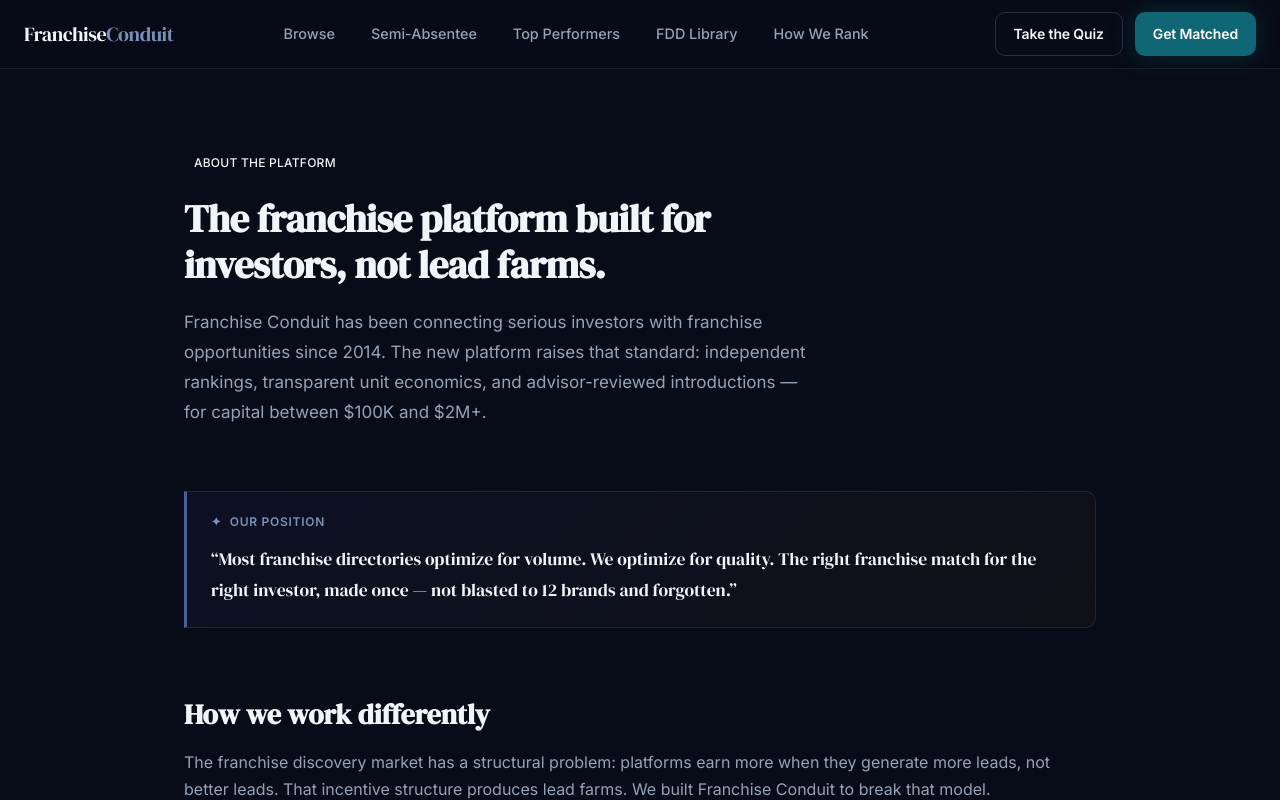
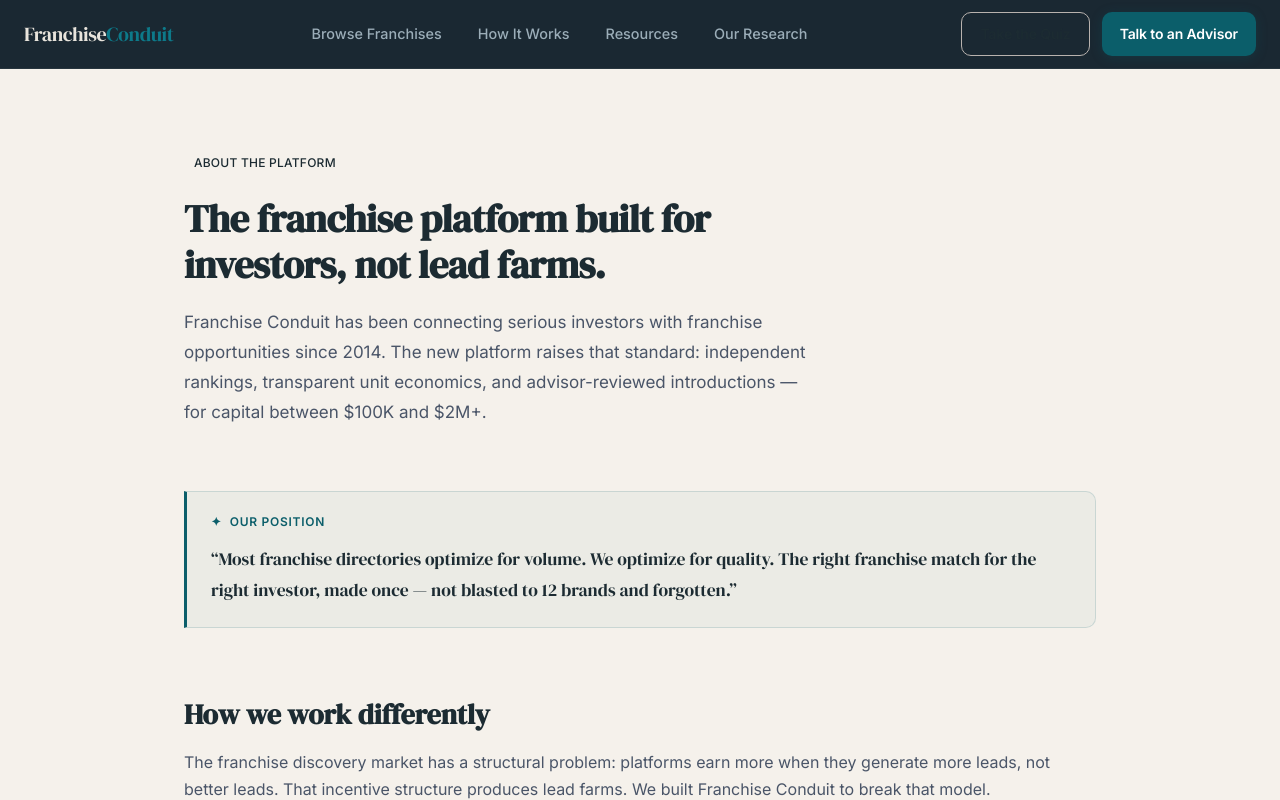
Before and after one commit to Franscale1922/franchise-conduit, a Next.js app: page /about in a window 1280 px wide. Shown: the top 800 px of the page. Built offline with nearby package versions, Linux system fonts and the light colour scheme.

Commit message:
stage-2: complete — palette tokens updated, types aligned, nav/fonts/brand JSONs updated, build passing (59/59 pages)

```diff
--- a/app/globals.css
+++ b/app/globals.css
@@ -1,48 +1,75 @@
-@import url('https://fonts.googleapis.com/css2?family=Inter:wght@300;400;500;600;700&family=DM+Serif+Display:ital@0;1&display=swap');
+/* Fonts loaded via next/font/google in app/layout.tsx — Inter + DM Serif Display */
 
 /* ============================================================
-   DESIGN TOKENS
+   DESIGN TOKENS — GROUNDED MODERN PALETTE
+   Locked April 2026. Do not modify without updating PLATFORM_BRIEF.md Section 7.
+   Audience: 70%+ male, professional-services, trust-authority focused.
    ============================================================ */
 :root {
-  /* Color Palette */
-  --color-bg:          #080C18;
-  --color-surface:     #0F1525;
-  --color-surface-2:   #161D33;
-  --color-surface-3:   #1E2640;
-  --color-border:      rgba(255, 255, 255, 0.08);
-  --color-border-2:    rgba(255, 255, 255, 0.14);
+  /* ── Surfaces ───────────────────────────────────────────── */
+  --color-bg:          #F5F1EB;   /* warm parchment — editorial base */
+  --color-surface:     #EDE9E1;   /* card surfaces, panels */
+  --color-surface-2:   #E4E0D7;   /* nested surfaces, form backgrounds */
+  --color-surface-3:   #DAD5CB;   /* deep nested, hover states on surface-2 */
+  --color-nav-bg:      #1A2832;   /* dark slate-charcoal nav — authority contrast */
 
-  /* Brand Colors */
-  /* Primary action — institutional teal (replaces SaaS indigo as primary per 5-source research) */
-  --color-primary:       #0F6674;  /* institutional deep teal — Ramp/Carta direction */
-  --color-primary-light: #168899;  /* hover state */
-  --color-primary-dim:   rgba(15, 102, 116, 0.15);
+  /* ── Borders ────────────────────────────────────────────── */
+  --color-border:       #D4CECC;  /* card borders, dividers, form inputs */
+  --color-border-2:     #B8B2AE;  /* active borders, focus rings, strong dividers */
 
-  /* Indigo demoted to secondary/chart accent only — no longer drives CTAs or primary UI */
-  --color-indigo:      #4B5D9A;  /* muted slate-indigo — secondary/chart use only */
-  --color-indigo-light:#7B90B8;  /* muted for inactive states */
-  --color-indigo-dim:  rgba(75, 93, 154, 0.12);
-  --color-gold:        #C8A96E;  /* champagne-bronze — premium, not broker */
-  --color-gold-mid:    #D4B87A;
-  --color-gold-dim:    rgba(200, 169, 110, 0.14);
-  --color-teal:        #0D9488;  /* data/trust accent */
-  --color-teal-light:  #14B8A6;
-  --color-teal-dim:    rgba(13, 148, 136, 0.12);
-  --color-emerald:     #10B981;
-  --color-emerald-dim: rgba(16, 185, 129, 0.12);
-  --color-rose:        #F43F5E;
+  /* ── Primary brand — Deep Teal ──────────────────────────── */
+  /* Used for: Browse, Compare, How It Works, Talk to an Advisor */
+  --color-primary:       #0B5E6A;
+  --color-primary-hover: #0D7A8A;
+  --color-primary-dark:  #084A54;
+  --color-primary-dim:   rgba(11, 94, 106, 0.10);
+  /* Legacy aliases — kept for component compatibility, map to new values */
+  --color-primary-light: #0D7A8A;
 
-  /* Text */
-  --color-text-primary:   #F1F5F9;
-  --color-text-secondary: #94A3B8;
-  --color-text-muted:     #64748B;
-  --color-text-accent:    var(--color-indigo-light);
+  /* ── CTA Accent — Copper/Amber ──────────────────────────── */
+  /* STRICT RULE: Use ONLY for the single highest-intent action per screen.
+     One copper CTA per page view. Never two. */
+  --color-cta:          #B5713A;
+  --color-cta-hover:    #C97F46;
+  --color-cta-dim:      rgba(181, 113, 58, 0.12);
+  /* Legacy alias — previous btn-gold mapped to this */
+  --color-gold:         #B5713A;
+  --color-gold-mid:     #C97F46;
+  --color-gold-dim:     rgba(181, 113, 58, 0.12);
 
-  /* Typography */
-  --font-sans: 'Inter', system-ui, -apple-system, sans-serif;
-  --font-serif: 'DM Serif Display', Georgia, serif;
+  /* ── Secondary Accent — Muted Bronze/Olive ──────────────── */
+  --color-accent:       #7A6E5A;  /* bronze — badges, icons, supporting elements */
+  --color-olive:        #5C6B4A;  /* olive-sage — positive indicators, growth signals */
+  --color-emerald:      #2D6A4F;  /* deeper green — positive data points */
+  --color-emerald-dim:  rgba(45, 106, 79, 0.12);
+  --color-rose:         #9B3A3A;  /* desaturated rose — error states only */
 
-  /* Spacing (8px grid) */
+  /* ── Secondary accent preserved for chart/data use ──────── */
+  --color-teal:         #0D9488;
+  --color-teal-light:   #0B5E6A;
+  --color-teal-dim:     rgba(11, 94, 106, 0.10);
+  /* Indigo — retired from UI, kept for chart compatibility only */
+  --color-indigo:       #4B5D9A;
+  --color-indigo-light: #6B7FC0;
+  --color-indigo-dim:   rgba(75, 93, 154, 0.10);
+
+  /* ── Text ───────────────────────────────────────────────── */
+  --color-text-primary:   #1C2B32;  /* near-black with slate undertone */
+  --color-text-secondary: #4A5568;  /* body copy, secondary information */
+  --color-text-muted:     #718096;  /* labels, timestamps, captions */
+  --color-text-accent:    #0B5E6A;  /* teal accent text */
+  /* Nav-specific text (on dark nav bg) */
+  --color-nav-text:       #E8E4DC;
+  --color-nav-text-muted: #9BADB8;
+
+  /* ── Score ring ─────────────────────────────────────────── */
+  --color-score-ring:   #7B95A8;  /* Navigator Score — monochrome slate */
+
+  /* ── Typography ─────────────────────────────────────────── */
+  --font-sans: var(--font-inter, 'Inter', system-ui, -apple-system, sans-serif);
+  --font-serif: var(--font-serif, 'DM Serif Display', Georgia, serif);
+
+  /* ── Spacing (8px grid) ─────────────────────────────────── */
   --space-1:  4px;
   --space-2:  8px;
   --space-3:  12px;
@@ -56,26 +83,26 @@
   --space-20: 80px;
   --space-24: 96px;
 
-  /* Border Radius */
+  /* ── Border Radius ──────────────────────────────────────── */
   --radius-sm:  6px;
   --radius-md:  10px;
   --radius-lg:  16px;
   --radius-xl:  24px;
   --radius-full: 9999px;
 
-  /* Shadows */
-  --shadow-sm:  0 1px 3px rgba(0,0,0,0.4);
-  --shadow-md:  0 4px 16px rgba(0,0,0,0.5);
-  --shadow-lg:  0 8px 40px rgba(0,0,0,0.6);
-  --shadow-glow: 0 0 40px rgba(15, 102, 116, 0.2);  /* now references primary teal */
-  --shadow-gold-glow: 0 0 30px rgba(200, 169, 110, 0.18);
+  /* ── Shadows (lighter for light-mode) ───────────────────── */
+  --shadow-sm:  0 1px 3px rgba(28, 43, 50, 0.08);
+  --shadow-md:  0 4px 16px rgba(28, 43, 50, 0.12);
+  --shadow-lg:  0 8px 40px rgba(28, 43, 50, 0.16);
+  --shadow-glow: 0 0 40px rgba(11, 94, 106, 0.15);
+  --shadow-gold-glow: 0 0 30px rgba(181, 113, 58, 0.15);
 
-  /* Transitions */
+  /* ── Transitions ────────────────────────────────────────── */
   --transition-fast: 150ms ease;
   --transition-base: 250ms ease;
   --transition-slow: 400ms ease;
 
-  /* Layout */
+  /* ── Layout ─────────────────────────────────────────────── */
   --container-max: 1280px;
   --container-md:  960px;
   --container-sm:  720px;
@@ -217,7 +244,7 @@
 }
 
 .card-glass {
-  background: rgba(15, 21, 37, 0.7);
+  background: rgba(237, 233, 225, 0.80);
   backdrop-filter: blur(20px);
   -webkit-backdrop-filter: blur(20px);
   border: 1px solid var(--color-border);
@@ -252,34 +279,46 @@
 .btn-primary {
   background: var(--color-primary);
   color: #fff;
-  box-shadow: 0 0 24px rgba(15, 102, 116, 0.35);
+  box-shadow: 0 2px 12px rgba(11, 94, 106, 0.25);
 }
 .btn-primary:hover {
-  background: var(--color-primary-light);
-  box-shadow: 0 0 36px rgba(15, 102, 116, 0.5);
+  background: var(--color-primary-hover);
+  box-shadow: 0 4px 20px rgba(11, 94, 106, 0.35);
   transform: translateY(-1px);
 }
 
 .btn-gold {
-  background: var(--color-gold);
-  color: #0B0F1A;
-  box-shadow: 0 0 24px rgba(200, 169, 110, 0.35);
+  background: var(--color-cta);
+  color: #fff;
+  box-shadow: 0 2px 12px rgba(181, 113, 58, 0.25);
 }
 .btn-gold:hover {
-  background: var(--color-gold-mid);
-  box-shadow: 0 0 36px rgba(200, 169, 110, 0.5);
+  background: var(--color-cta-hover);
+  box-shadow: 0 4px 20px rgba(181, 113, 58, 0.35);
+  transform: translateY(-1px);
+}
+
+/* CTA alias — use .btn-cta for the copper conversion action */
+.btn-cta {
+  background: var(--color-cta);
+  color: #fff;
+  box-shadow: 0 2px 12px rgba(181, 113, 58, 0.25);
+}
+.btn-cta:hover {
+  background: var(--color-cta-hover);
+  box-shadow: 0 4px 20px rgba(181, 113, 58, 0.35);
   transform: translateY(-1px);
 }
 
 .btn-outline {
   background: transparent;
   color: var(--color-text-primary);
-  border: 1px solid var(--color-border-2);
+  border: 1.5px solid var(--color-border-2);
 }
 .btn-outline:hover {
-  background: var(--color-surface-2);
-  border-color: var(--color-indigo);
-  color: var(--color-indigo-light);
+  background: var(--color-surface);
+  border-color: var(--color-primary);
+  color: var(--color-primary);
 }
 
 .btn-ghost {
@@ -289,7 +328,7 @@
 }
 .btn-ghost:hover {
   color: var(--color-text-primary);
-  background: var(--color-surface-2);
+  background: var(--color-surface);
 }
 
 .btn-sm {
@@ -382,8 +421,8 @@
 .form-input:focus,
 .form-select:focus,
 .form-textarea:focus {
-  border-color: var(--color-indigo);
-  box-shadow: 0 0 0 3px rgba(99, 102, 241, 0.15);
+  border-color: var(--color-primary);
+  box-shadow: 0 0 0 3px rgba(11, 94, 106, 0.12);
 }
 
 .form-select {
@@ -415,7 +454,7 @@
 }
 
 .radio-card:hover {
-  border-color: var(--color-indigo);
+  border-color: var(--color-primary);
   background: var(--color-surface-3);
 }
 
@@ -426,8 +465,8 @@
 }
 
 .radio-card.selected {
-  border-color: var(--color-indigo);
-  background: var(--color-indigo-dim);
+  border-color: var(--color-primary);
+  background: var(--color-primary-dim);
 }
 
 /* ============================================================
@@ -437,10 +476,10 @@
   position: sticky;
   top: 0;
   z-index: 100;
-  background: rgba(8, 12, 24, 0.85);
+  background: var(--color-nav-bg);
   backdrop-filter: blur(24px);
   -webkit-backdrop-filter: blur(24px);
-  border-bottom: 1px solid var(--color-border);
+  border-bottom: 1px solid rgba(255, 255, 255, 0.06);
 }
 
 .nav-inner {
@@ -456,12 +495,12 @@
 .nav-logo {
   font-family: var(--font-serif);
   font-size: 1.25rem;
-  color: var(--color-text-primary);
+  color: var(--color-nav-text);
   letter-spacing: -0.02em;
 }
 
 .nav-logo span {
-  color: var(--color-indigo-light);
+  color: var(--color-primary-hover);
 }
 
 .nav-links {
@@ -475,13 +514,13 @@
   border-radius: var(--radius-sm);
   font-size: 0.9rem;
   font-weight: 500;
-  color: var(--color-text-secondary);
+  color: var(--color-nav-text-muted);
   transition: color var(--transition-fast), background var(--transition-fast);
 }
 
 .nav-link:hover {
-  color: var(--color-text-primary);
-  background: var(--color-surface-2);
+  color: var(--color-nav-text);
+  background: rgba(255, 255, 255, 0.06);
 }
 
 .nav-cta {
@@ -494,7 +533,7 @@
 .hero-glow {
   position: absolute;
   inset: 0;
-  background: radial-gradient(ellipse 70% 55% at 40% 0%, rgba(79, 110, 247, 0.14) 0%, transparent 70%);
+  background: radial-gradient(ellipse 60% 50% at 50% 0%, rgba(11, 94, 106, 0.06) 0%, transparent 70%);
   pointer-events: none;
 }
 
@@ -502,8 +541,8 @@
   position: absolute;
   inset: 0;
   background-image:
-    linear-gradient(rgba(255,255,255,0.02) 1px, transparent 1px),
-    linear-gradient(90deg, rgba(255,255,255,0.02) 1px, transparent 1px);
+    linear-gradient(rgba(28, 43, 50, 0.04) 1px, transparent 1px),
+    linear-gradient(90deg, rgba(28, 43, 50, 0.04) 1px, transparent 1px);
   background-size: 48px 48px;
   pointer-events: none;
 }
@@ -579,9 +618,9 @@
 }
 
 .franchise-card:hover {
-  border-color: rgba(15, 102, 116, 0.4);
+  border-color: rgba(11, 94, 106, 0.35);
   transform: translateY(-3px);
-  box-shadow: 0 8px 32px rgba(0,0,0,0.4), 0 0 0 1px rgba(15, 102, 116, 0.15);
+  box-shadow: var(--shadow-md), 0 0 0 1px rgba(11, 94, 106, 0.12);
 }
 
 /* Hover-reveal insight overlay — keeps card clean at rest */
@@ -590,7 +629,7 @@
   bottom: 0;
   left: 0;
   right: 0;
-  background: linear-gradient(to top, rgba(8, 12, 24, 0.97) 0%, rgba(8, 12, 24, 0.92) 60%, transparent 100%);
+  background: linear-gradient(to top, rgba(237, 233, 225, 0.97) 0%, rgba(237, 233, 225, 0.92) 60%, transparent 100%);
   padding: var(--space-8) var(--space-5) var(--space-16);
   opacity: 0;
   transform: translateY(6px);
@@ -829,7 +868,7 @@
 }
 
 .trust-item svg, .trust-item span.icon {
-  color: var(--color-indigo-light);
+  color: var(--color-primary);
   font-size: 1rem;
 }
 
@@ -853,9 +892,9 @@
 }
 
 .collection-pill:hover {
-  border-color: var(--color-indigo);
-  color: var(--color-indigo-light);
-  background: var(--color-indigo-dim);
+  border-color: var(--color-primary);
+  color: var(--color-primary);
+  background: var(--color-primary-dim);
 }
 
 /* ============================================================
@@ -876,7 +915,7 @@
 
 .quiz-progress-fill {
   height: 100%;
-  background: linear-gradient(90deg, var(--color-indigo), var(--color-indigo-light));
+  background: linear-gradient(90deg, var(--color-primary), var(--color-primary-hover));
   border-radius: var(--radius-full);
   transition: width var(--transition-slow);
 }
@@ -910,14 +949,14 @@
 }
 
 .tier-card:hover {
-  border-color: var(--color-indigo);
-  background: var(--color-indigo-dim);
+  border-color: var(--color-primary);
+  background: var(--color-primary-dim);
 }
 
 .tier-card.selected {
-  border-color: var(--color-indigo);
-  background: var(--color-indigo-dim);
-  box-shadow: 0 0 0 1px var(--color-indigo);
+  border-color: var(--color-primary);
+  background: var(--color-primary-dim);
+  box-shadow: 0 0 0 1px var(--color-primary);
 }
 
 .tier-amount {
@@ -987,14 +1026,14 @@
   width: 44px;
   height: 44px;
   border-radius: var(--radius-full);
-  background: var(--color-indigo-dim);
-  border: 1px solid rgba(79, 110, 247, 0.25);
+  background: var(--color-primary-dim);
+  border: 1px solid rgba(11, 94, 106, 0.20);
   display: flex;
   align-items: center;
   justify-content: center;
   font-weight: 700;
   font-size: 1rem;
-  color: var(--color-indigo-light);
+  color: var(--color-primary);
   flex-shrink: 0;
 }
 
@@ -1055,7 +1094,7 @@
 .modal-overlay {
   position: fixed;
   inset: 0;
-  background: rgba(8, 12, 24, 0.8);
+  background: rgba(28, 43, 50, 0.55);
   backdrop-filter: blur(4px);
   -webkit-backdrop-filter: blur(4px);
   z-index: 200;
@@ -1067,13 +1106,13 @@
 }
 
 .modal-drawer {
-  background: var(--color-surface);
+  background: var(--color-bg);
   border: 1px solid var(--color-border-2);
   border-radius: var(--radius-xl);
   padding: var(--space-8);
   max-width: 480px;
   width: 100%;
-  box-shadow: 0 24px 64px rgba(0,0,0,0.7);
+  box-shadow: var(--shadow-lg);
   animation: slideUp 0.3s ease;
 }
 
@@ -1093,8 +1132,8 @@
 }
 
 .modal-step-dot.active {
-  background: var(--color-indigo);
-  box-shadow: 0 0 8px rgba(79, 110, 247, 0.5);
+  background: var(--color-primary);
+  box-shadow: 0 0 8px rgba(11, 94, 106, 0.35);
 }
 
 /* ============================================================
@@ -1110,9 +1149,9 @@
 }
 
 .insight-block {
-  background: linear-gradient(135deg, rgba(99, 102, 241, 0.05), rgba(245, 158, 11, 0.03));
-  border: 1px solid rgba(99, 102, 241, 0.2);
-  border-left: 3px solid var(--color-indigo);
+  background: rgba(11, 94, 106, 0.04);
+  border: 1px solid rgba(11, 94, 106, 0.15);
+  border-left: 3px solid var(--color-primary);
   border-radius: 0 var(--radius-md) var(--radius-md) 0;
   padding: var(--space-5) var(--space-6);
 }
@@ -1122,7 +1161,7 @@
   font-weight: 600;
   text-transform: uppercase;
   letter-spacing: 0.06em;
-  color: var(--color-indigo-light);
+  color: var(--color-primary);
   margin-bottom: var(--space-3);
   display: flex;
   align-items: center;
@@ -1289,17 +1328,17 @@
    HUB PAGE LINK UTILITIES
    ============================================================ */
 .seo-link:hover {
-  color: var(--color-primary-light);
+  color: var(--color-primary);
 }
 
 .tier-link:hover {
   border-color: var(--color-primary);
-  color: var(--color-primary-light);
-  background: rgba(15, 102, 116, 0.08);
+  color: var(--color-primary);
+  background: var(--color-primary-dim);
 }
 
 .industry-link:hover {
   border-color: var(--color-primary);
-  color: var(--color-primary-light);
-  background: rgba(15, 102, 116, 0.08);
+  color: var(--color-primary);
+  background: var(--color-primary-dim);
 }
--- a/app/layout.tsx
+++ b/app/layout.tsx
@@ -1,28 +1,41 @@
 import type { Metadata } from 'next'
+import { Inter, DM_Serif_Display } from 'next/font/google'
 import './globals.css'
+
+const inter = Inter({
+  subsets: ['latin'],
+  variable: '--font-inter',
+  display: 'swap',
+})
+
+const dmSerif = DM_Serif_Display({
+  subsets: ['latin'],
+  weight: ['400'],
+  style: ['normal', 'italic'],
+  variable: '--font-serif',
+  display: 'swap',
+})
 
 export const metadata: Metadata = {
   title: {
-    default: 'Franchise Conduit — Advisor-Matched Franchise Discovery for Serious Investors',
+    default: 'Franchise Conduit — Find the Right Franchise, With an Advisor by Your Side',
     template: '%s | Franchise Conduit'
   },
-  description: 'The only franchise platform built for executives and investors with capital to deploy. Unbiased franchisee satisfaction data, market intelligence, and advisor-guided matching.',
-  keywords: ['franchise opportunities', 'semi-absentee franchise', 'franchise for executives', 'franchise investor', 'best franchises 2026'],
+  description: 'Research and compare franchise opportunities with real FDD data. Advisor-matched, independent, and free for buyers. Start your search today.',
+  keywords: ['franchise opportunities', 'semi-absentee franchise', 'how to buy a franchise', 'franchise research', 'best franchises 2026', 'franchise advisor'],
   openGraph: {
     type: 'website',
     siteName: 'Franchise Conduit',
-    title: 'Franchise Conduit — Executive Franchise Matching',
-    description: 'Advisor-matched franchise discovery for serious investors. Opportunities from $100K. Independent rankings. No pay-to-rank. No lead farms.',
+    title: 'Franchise Conduit — Franchise Research & Advisor Matching',
+    description: 'Research franchises with real FDD data. Independent rankings. Advisor-guided introductions. Free for buyers.',
   },
   robots: { index: true, follow: true }
 }
 
 export default function RootLayout({ children }: { children: React.ReactNode }) {
   return (
-    <html lang="en">
+    <html lang="en" className={`${inter.variable} ${dmSerif.variable}`}>
       <head>
-        <link rel="preconnect" href="https://fonts.googleapis.com" />
-        <link rel="preconnect" href="https://fonts.gstatic.com" crossOrigin="anonymous" />
         <script
           type="application/ld+json"
           dangerouslySetInnerHTML={{
@@ -30,10 +43,10 @@
               '@context': 'https://schema.org',
               '@type': 'Organization',
               name: 'Franchise Conduit',
-              description: 'Advisor-matched franchise platform for serious investors. Curated opportunities from $100K.',
+              description: 'Franchise research and advisor-matched introductions for serious buyers. Free to use.',
               url: 'https://franchiseconduit.com',
               foundingDate: '2026',
-              knowsAbout: ['Franchise Investment', 'Executive Transition', 'Franchise Due Diligence', 'Semi-Absentee Franchises'],
+              knowsAbout: ['Franchise Research', 'Business Ownership', 'FDD Analysis', 'Semi-Absentee Franchises'],
             })
           }}
         />
@@ -55,15 +68,14 @@
           Franchise<span>Conduit</span>
         </a>
         <div className="nav-links">
-          <a href="/franchises" className="nav-link">Browse</a>
-          <a href="/collections/semi-absentee" className="nav-link">Semi-Absentee</a>
-          <a href="/collections/most-profitable" className="nav-link">Top Performers</a>
-          <a href="/resources/fdd" className="nav-link">FDD Library</a>
-          <a href="/methodology" className="nav-link">How We Rank</a>
+          <a href="/franchises" className="nav-link">Browse Franchises</a>
+          <a href="/how-it-works" className="nav-link">How It Works</a>
+          <a href="/resources" className="nav-link">Resources</a>
+          <a href="/methodology" className="nav-link">Our Research</a>
         </div>
         <div className="flex gap-3 nav-cta">
           <a href="/quiz" className="btn btn-outline btn-sm">Take the Quiz</a>
-          <a href="/match" className="btn btn-primary btn-sm">Get Matched</a>
+          <a href="/contact" className="btn btn-primary btn-sm">Talk to an Advisor</a>
         </div>
       </div>
     </nav>
@@ -76,43 +88,41 @@
       <div className="container">
         <div className="footer-grid">
           <div className="footer-brand">
-            <div className="footer-brand-name">Franchise<span style={{color:'var(--color-primary-light)'}}>Conduit</span></div>
+            <div className="footer-brand-name">Franchise<span style={{color:'var(--color-primary)'}}>Conduit</span></div>
             <p className="text-sm text-secondary" style={{lineHeight:'1.7'}}>
-              Advisor-matched franchise discovery for serious investors. Curated opportunities starting at $100K.
-              Unbiased data. Market intelligence. Advisor-matched.
+              Franchise research and advisor-matched introductions for serious buyers.
+              Free to use. Independent. No brands pay to rank higher.
             </p>
             <div style={{marginTop:'var(--space-6)', display:'flex', gap:'var(--space-3)'}}>
-              <span className="badge badge-emerald">No Pay-to-Rank</span>
+              <span className="badge badge-teal">Independent Research</span>
               <span className="badge badge-muted">Advisor-Backed</span>
             </div>
           </div>
           <div>
             <div className="footer-nav-title">Discover</div>
-            <a href="/franchises" className="footer-nav-link">Browse All</a>
-            <a href="/collections/semi-absentee" className="footer-nav-link">Semi-Absentee</a>
-            <a href="/collections/most-profitable" className="footer-nav-link">Most Profitable</a>
-            <a href="/collections/recession-resistant" className="footer-nav-link">Recession Resistant</a>
-            <a href="/collections/multi-unit" className="footer-nav-link">Multi-Unit Track</a>
-            <a href="/collections/executive-transition" className="footer-nav-link">Executive Transition</a>
+            <a href="/franchises" className="footer-nav-link">Browse All Franchises</a>
+            <a href="/franchises/industries/home-services" className="footer-nav-link">Home Services</a>
+            <a href="/franchises/industries/senior-care" className="footer-nav-link">Senior Care</a>
+            <a href="/franchises/industries/health-wellness" className="footer-nav-link">Health & Wellness</a>
+            <a href="/franchises/industries/business-services" className="footer-nav-link">Business Services</a>
           </div>
           <div>
-            <div className="footer-nav-title">Resources</div>
-            <a href="/resources/fdd" className="footer-nav-link">FDD Library</a>
-            <a href="/resources/fdd/item-19" className="footer-nav-link">Item 19 Explained</a>
-            <a href="/resources/calculator" className="footer-nav-link">ROI Calculator</a>
-            <a href="/methodology" className="footer-nav-link">How We Rank</a>
+            <div className="footer-nav-title">Learn</div>
+            <a href="/how-it-works" className="footer-nav-link">How It Works</a>
+            <a href="/resources" className="footer-nav-link">Resources</a>
+            <a href="/resources/fdd" className="footer-nav-link">FDD Explained</a>
+            <a href="/methodology" className="footer-nav-link">Our Research</a>
             <a href="/quiz" className="footer-nav-link">Take the Quiz</a>
           </div>
           <div>
             <div className="footer-nav-title">Company</div>
-            <a href="/about" className="footer-nav-link">About</a>
-            <a href="/for-franchisors" className="footer-nav-link">For Franchisors</a>
+            <a href="/about" className="footer-nav-link">About Us</a>
+            <a href="/contact" className="footer-nav-link">Talk to an Advisor</a>
             <a href="/privacy-policy" className="footer-nav-link">Privacy Policy</a>
-            <a href="/terms" className="footer-nav-link">Terms</a>
           </div>
         </div>
         <div className="footer-bottom">
-          <p className="text-xs text-muted">© 2026 Franchise Conduit. No brand can pay to appear in our editorial rankings.</p>
+          <p className="text-xs text-muted">© 2026 Franchise Conduit — Powered by Waypoint Franchise Advisors. No brand can pay to rank higher.</p>
           <p className="text-xs text-muted">Franchise investments involve risk. Review all FDD disclosures before investing.</p>
         </div>
       </div>
```
Also changed, not shown: data/brands/caring-senior-service.json (+50 -6 lines), data/brands/celebree-school.json (+40 -4 lines), data/brands/intelligent-office.json (+39 -4 lines), data/brands/junkluggers.json (+43 -5 lines), data/brands/kumon.json (+44 -5 lines), data/brands/mosquito-squad.json (+51 -6 lines), data/brands/restoration-1.json (+38 -4 lines), data/brands/the-joint-chiropractic.json (+49 -6 lines), lib/types.ts (+13 -0 lines), 1 other file (tests, documents, lock files or other folders).
